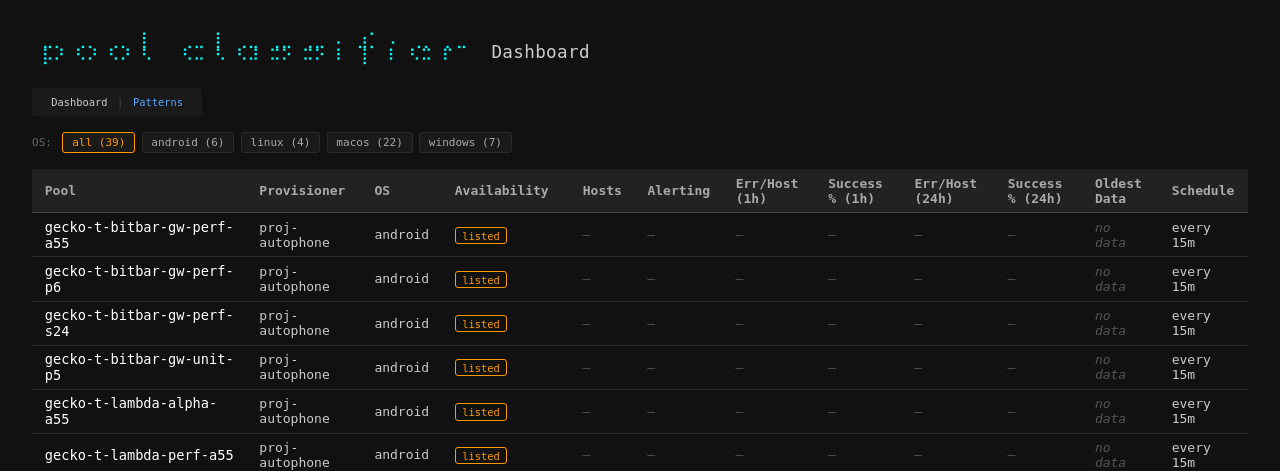
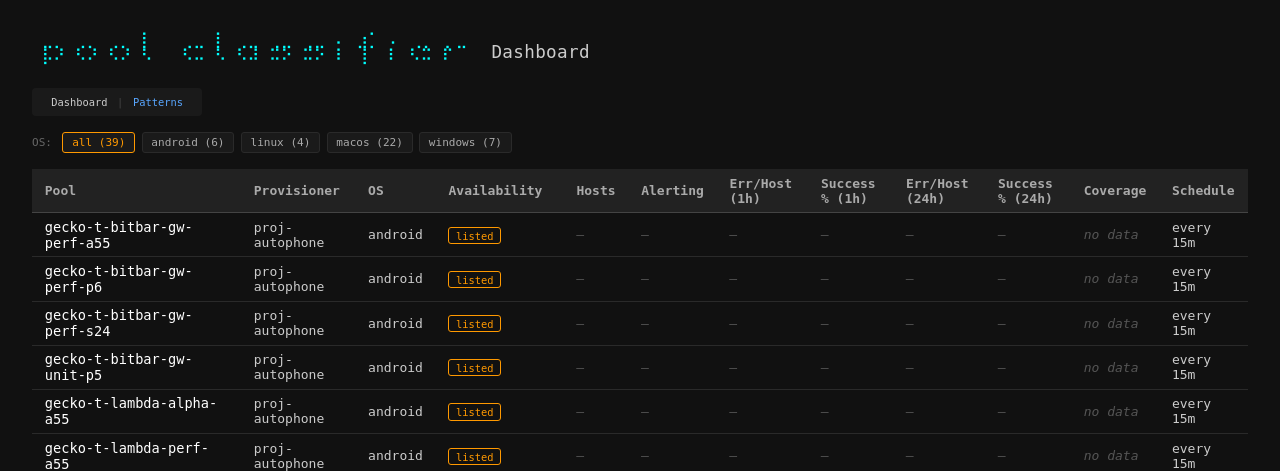
Before and after one commit to mozilla-platform-ops/pool-classifier, a Flask app: page / in a window 1280 px wide. Shown: the top 471 px of the page. Run offline with Flask 3, Linux system fonts and the light colour scheme; data that the repository does not hold is empty; some libraries are stand-ins or nearby versions.

Commit message:
feat: show pool data coverage

```diff
--- a/worker_health/pool_classifier_web/app.py
+++ b/worker_health/pool_classifier_web/app.py
@@ -29,6 +29,7 @@ _classifiers: dict[tuple[str, str], PoolClassifier] = {}
 MAX_UTILIZATION_RANGE_SECONDS = 90 * 24 * 60 * 60
 MAX_UTILIZATION_BUCKETS = 2000
 UTILIZATION_WINDOWS = {"1h": 60 * 60, "24h": 24 * 60 * 60, "7d": 7 * 24 * 60 * 60, "30d": 30 * 24 * 60 * 60}
+COVERAGE_STALE_AFTER = timedelta(hours=1)
 
 
 def _parse_utilization_datetime(name: str, value: str | None) -> datetime:
@@ -109,6 +110,30 @@ def _humanize_cron(expr: str) -> str:
     return expr
 
 
+def _format_elapsed(delta: timedelta) -> str:
+    """Return a compact, whole-unit elapsed-time label."""
+    seconds = max(0, int(delta.total_seconds()))
+    if seconds >= 24 * 60 * 60:
+        return f"{seconds // (24 * 60 * 60)}d"
+    if seconds >= 60 * 60:
+        return f"{seconds // (60 * 60)}h"
+    return f"{seconds // 60}m"
+
+
+def _coverage_label(oldest: str | None, latest: str | None, now: datetime) -> tuple[str | None, int | None]:
+    """Format a pool's observed data range and flag a stale latest result."""
+    if not oldest or not latest:
+        return None, None
+    start = _parse_utilization_datetime("oldest", oldest)
+    end = _parse_utilization_datetime("latest", latest)
+    coverage_seconds = max(0, int((end - start).total_seconds()))
+    label = _format_elapsed(timedelta(seconds=coverage_seconds))
+    staleness = now - end
+    if staleness > COVERAGE_STALE_AFTER:
+        label += f" \u00b7 {_format_elapsed(staleness)} stale"
+    return label, coverage_seconds
+
+
 def create_app() -> Flask:
     logging.basicConfig(level=logging.INFO, format="%(levelname)s %(name)s: %(message)s")
     app = Flask(__name__)
@@ -166,7 +191,8 @@ def create_app() -> Flask:
                         "pool": pool,
                         "os": detect_os(pool),
                         "alerting": None,
-                        "oldest": None,
+                        "coverage": None,
+                        "coverage_seconds": None,
                         "workers": None,
                         "errors_per_host_1h": None,
                         "success_rate_1h": None,
@@ -178,18 +204,20 @@ def create_app() -> Flask:
             s = summaries.get(f"{pool.provisioner}/{pool.worker_type}")
             if s is None:
                 # No rows yet for this pool (never classified).
-                workers = alerting = oldest = None
+                workers = alerting = oldest = latest = None
                 errors_per_host_1h = success_rate_1h = errors_per_host_24h = success_rate_24h = None
             else:
-                workers, alerting, oldest = s["workers"], s["alerting"], s["oldest"]
+                workers, alerting, oldest, latest = s["workers"], s["alerting"], s["oldest"], s["latest"]
                 errors_per_host_1h, success_rate_1h = _eph(s["err_1h"], workers), _sr(s["err_1h"], s["ok_1h"])
                 errors_per_host_24h, success_rate_24h = _eph(s["err_24h"], workers), _sr(s["err_24h"], s["ok_24h"])
+            coverage, coverage_seconds = _coverage_label(oldest, latest, now_dt)
             rows.append(
                 {
                     "pool": pool,
                     "os": detect_os(pool),
                     "alerting": alerting,
-                    "oldest": oldest,
+                    "coverage": coverage,
+                    "coverage_seconds": coverage_seconds,
                     "workers": workers,
                     "errors_per_host_1h": errors_per_host_1h,
                     "success_rate_1h": success_rate_1h,
--- a/worker_health/pool_classifier_web/storage.py
+++ b/worker_health/pool_classifier_web/storage.py
@@ -846,7 +846,7 @@ def pool_summaries_global(dsn: str, alert_threshold: int, since_1h: str, since_2
 
     Replaces ~7 per-pool queries (run on a per-pool connection) with two
     GROUP BY pool_id queries on one connection. Returns
-    {pool_id: {workers, alerting, oldest, err_1h, ok_1h, err_24h, ok_24h}}.
+    {pool_id: {workers, alerting, oldest, latest, err_1h, ok_1h, err_24h, ok_24h}}.
     Pools with no rows simply won't appear — callers must default them.
     """
     if psycopg is None:
@@ -857,7 +857,7 @@ def pool_summaries_global(dsn: str, alert_threshold: int, since_1h: str, since_2
     def _entry(pool_id: str) -> dict:
         return summaries.setdefault(
             pool_id,
-            {"workers": 0, "alerting": 0, "oldest": None, "err_1h": 0, "ok_1h": 0, "err_24h": 0, "ok_24h": 0},
+            {"workers": 0, "alerting": 0, "oldest": None, "latest": None, "err_1h": 0, "ok_1h": 0, "err_24h": 0, "ok_24h": 0},
         )
 
     with psycopg.connect(dsn) as conn:
@@ -872,10 +872,10 @@ def pool_summaries_global(dsn: str, alert_threshold: int, since_1h: str, since_2
             for pool_id, workers, alerting in cur.fetchall():
                 e = _entry(pool_id)
                 e["workers"], e["alerting"] = workers, alerting
-        # task_results → oldest + windowed error/success counts per pool, one scan
+        # task_results → data coverage bounds + windowed error/success counts per pool, one scan
         with conn.cursor() as cur:
             cur.execute(
-                "SELECT pool_id, MIN(classified_at) AS oldest,"
+                "SELECT pool_id, MIN(classified_at) AS oldest, MAX(classified_at) AS latest,"
                 " COUNT(*) FILTER (WHERE run_state IN ('failed','exception') AND classified_at >= %(s1h)s) AS err_1h,"
                 " COUNT(*) FILTER (WHERE run_state = 'completed'            AND classified_at >= %(s1h)s) AS ok_1h,"
                 " COUNT(*) FILTER (WHERE run_state IN ('failed','exception') AND classified_at >= %(s24h)s) AS err_24h,"
@@ -883,9 +883,10 @@ def pool_summaries_global(dsn: str, alert_threshold: int, since_1h: str, since_2
                 " FROM task_results GROUP BY pool_id",
                 {"s1h": since_1h, "s24h": since_24h},
             )
-            for pool_id, oldest, err_1h, ok_1h, err_24h, ok_24h in cur.fetchall():
+            for pool_id, oldest, latest, err_1h, ok_1h, err_24h, ok_24h in cur.fetchall():
                 e = _entry(pool_id)
                 e["oldest"] = _to_iso(oldest)
+                e["latest"] = _to_iso(latest)
                 e["err_1h"], e["ok_1h"], e["err_24h"], e["ok_24h"] = err_1h, ok_1h, err_24h, ok_24h
     return summaries
 
--- a/worker_health/pool_classifier_web/templates/index.html
+++ b/worker_health/pool_classifier_web/templates/index.html
@@ -69,7 +69,7 @@
       <th>Success % (1h)</th>
       <th>Err/Host (24h)</th>
       <th>Success % (24h)</th>
-      <th>Oldest Data</th>
+      <th>Coverage</th>
       <th>Schedule</th>
     </tr>
   </thead>
@@ -116,8 +116,8 @@
         {% elif row.success_rate_24h >= 80 %}<span class="warn">{{ row.success_rate_24h }}%</span>
         {% else %}<span class="bad">{{ row.success_rate_24h }}%</span>{% endif %}
       </td>
-      <td>
-        {% if row.oldest %}{{ row.oldest[:19] | replace("T", " ") }} UTC
+      <td{% if row.coverage_seconds is not none %} data-sort-value="{{ row.coverage_seconds }}"{% endif %}>
+        {% if row.coverage %}{{ row.coverage }}
         {% else %}<span class="no-data">no data</span>{% endif %}
       </td>
       <td>{{ row.pool.schedule | humanize_cron }}</td>
@@ -128,7 +128,7 @@
 <script>
   const SORT_KEY = 'pc-index-sort';
   function cellVal(tr, idx) {
-    return tr.children[idx].textContent.trim();
+    return tr.children[idx].dataset.sortValue || tr.children[idx].textContent.trim();
   }
   function applySort(idx, asc) {
     const table = document.getElementById('pools-table');
```
Also changed, not shown: tests/test_postgres_storage.py (+1 -0 lines), tests/test_web_app_helpers.py (added, +23 -0 lines), 1 other file.
